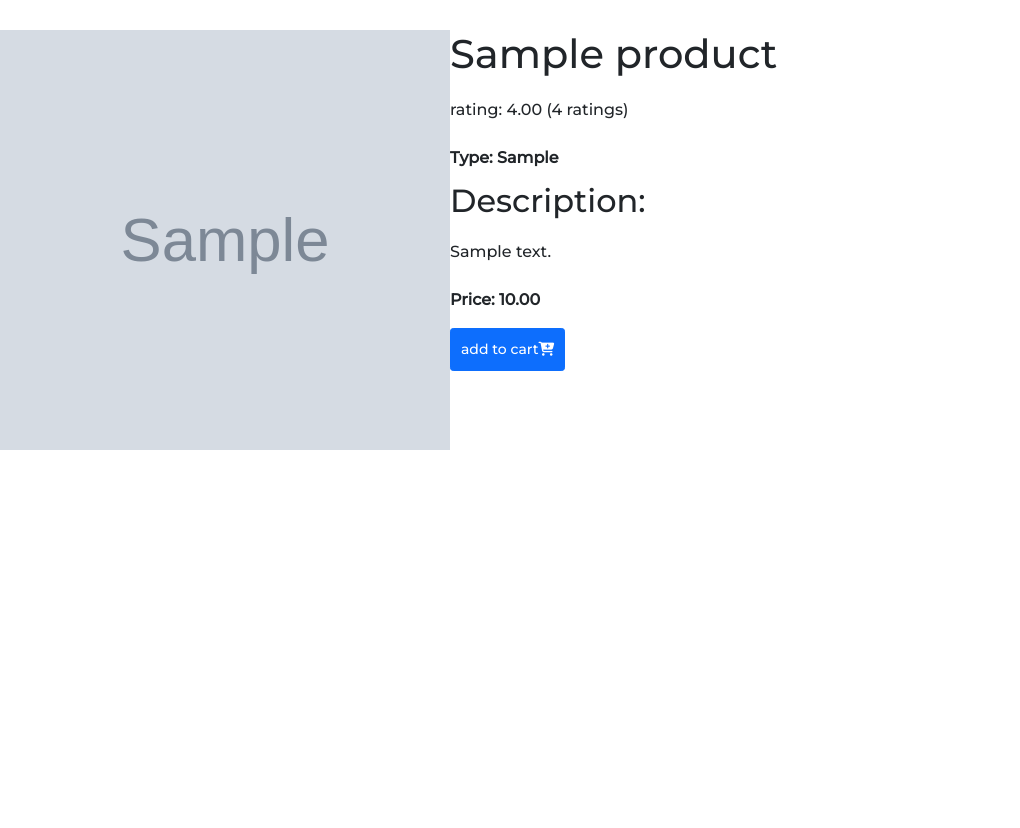
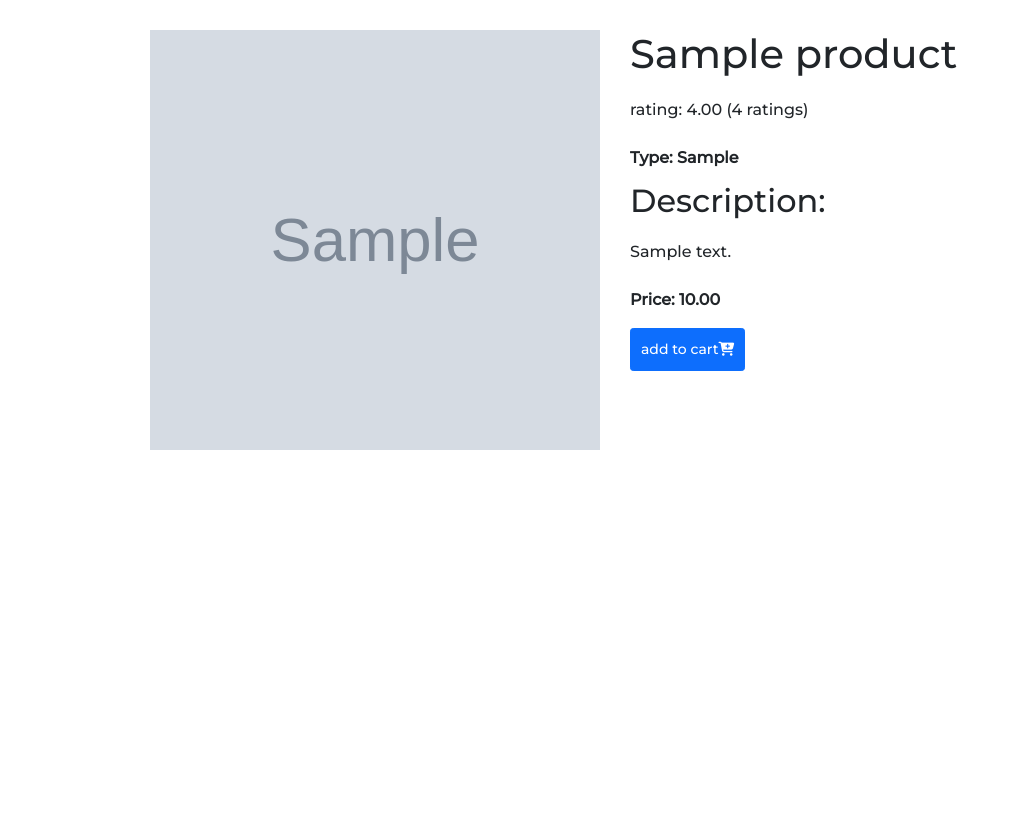
Before and after one commit to aronbergurj99/verklegt-2, a Django app: page /products/1 in a window 1280 px wide. Shown: the part 92-920 px from the top of the page, without its empty margins (0-1020 px from the left). Run offline with Django 3.2, Linux system fonts and the light colour scheme; tables that the repository leaves empty hold one stand-in row (values such as "Sample post"); grey boxes marked "Sample" are stand-in pictures; some libraries are stand-ins or nearby versions.

Commit message:
possible to have many pics in detailed product page

```diff
--- a/static/css/main.css
+++ b/static/css/main.css
@@ -121,6 +121,13 @@ body {
 /*
 this is all the detailed product stuff
  */
+.one-or-more-images{
+    display: flex;
+    flex-direction: column;
+    margin-left: auto;
+    padding-bottom: 30px;
+    padding-right: 30px;
+}
 
 .big-image {
     flex-direction: row;
@@ -132,11 +139,11 @@ this is all the detailed product stuff
 
 .detailed-product-info {
     flex-direction: column;
-    float: left;
     padding-top: 30px;
     line-height: 300%;
     width: 500px;
     word-wrap: break-word;
+    margin-right: auto
 }
 
 a {
--- a/templates/shop/detailed_product.html
+++ b/templates/shop/detailed_product.html
@@ -1,7 +1,11 @@
 {% extends 'base.html' %}
 
 {% block content %}
-    <img class="big-image" src="{{ product.productimage_set.first.image.url }}">
+    <div class = "one-or-more-images">
+    {% for product_image in product.productimage_set.all %}
+        <img class="big-image" src="{{ product_image.image.url }}"/>
+    {% endfor %}
+    </div>
     <div class = "detailed-product-info">
         <h1>{{ product.name }}</h1>
 
```
Also changed, not shown: media/products/cocoa_2.png (added), media/products/lucky.jpg (added).
